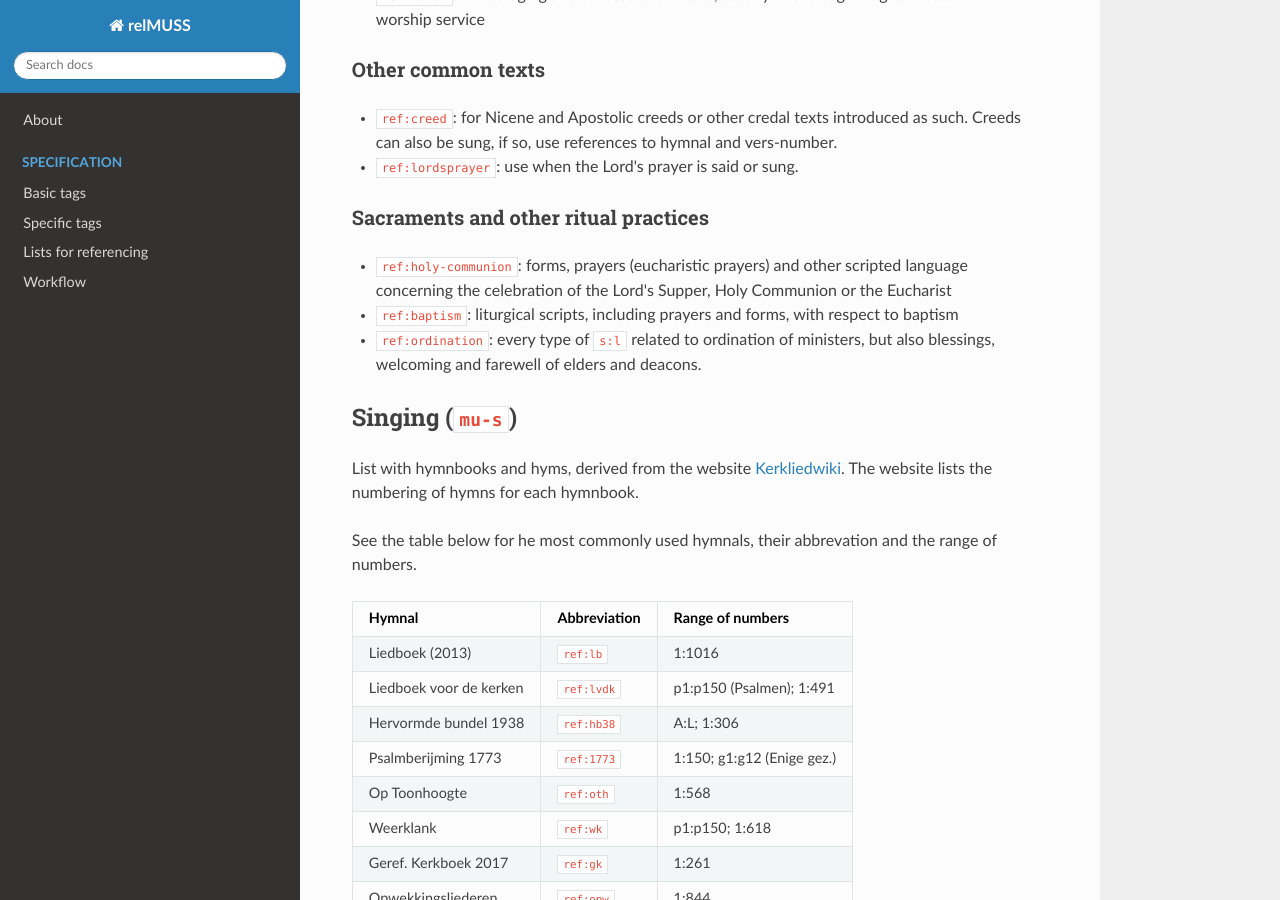
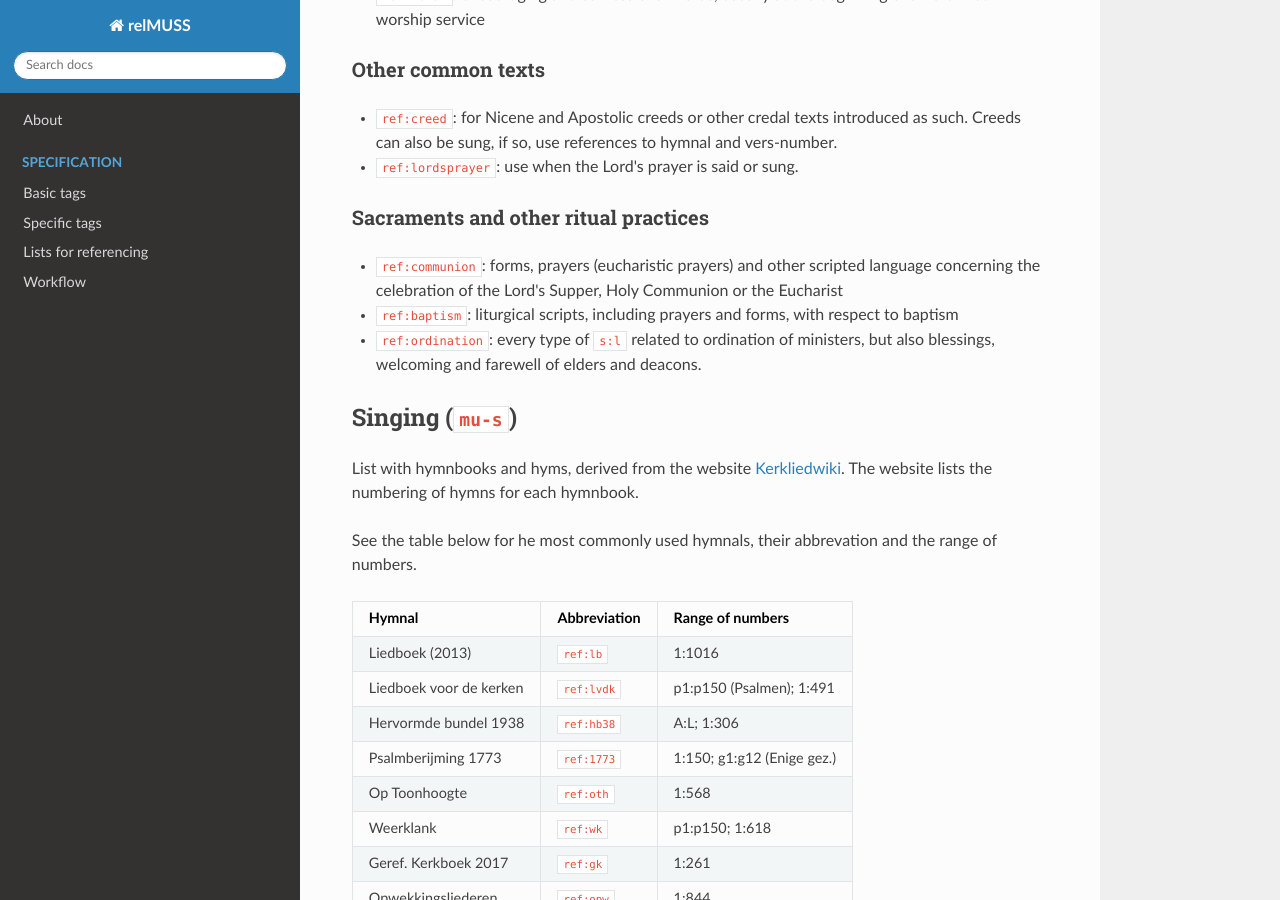
Before and after one commit to ttjpleizier/relmuss-specification, an MkDocs documentation site: the page built from docs/referencing.md, in a window 1280 px wide and 900 px high, scrolled down 840 px. Built offline with MkDocs 1.6.1, drawn with Linux system fonts in a browser that asks for light colours; nearby versions of some CDN libraries.

Commit message:
Update referencing.md

```diff
--- a/docs/referencing.md
+++ b/docs/referencing.md
@@ -43,7 +43,7 @@ The following liturgical scripts can be used. If necessary, new types should be
 
 ### Sacraments and other ritual practices
 
-* `ref:holy-communion`: forms, prayers (eucharistic prayers) and other scripted language concerning the celebration of the Lord's Supper, Holy Communion or the Eucharist
+* `ref:communion`: forms, prayers (eucharistic prayers) and other scripted language concerning the celebration of the Lord's Supper, Holy Communion or the Eucharist
 * `ref:baptism`: liturgical scripts, including prayers and forms, with respect to baptism
 * `ref:ordination`: every type of `s:l` related to ordination of ministers, but also blessings, welcoming and farewell of elders and deacons.
 
```
